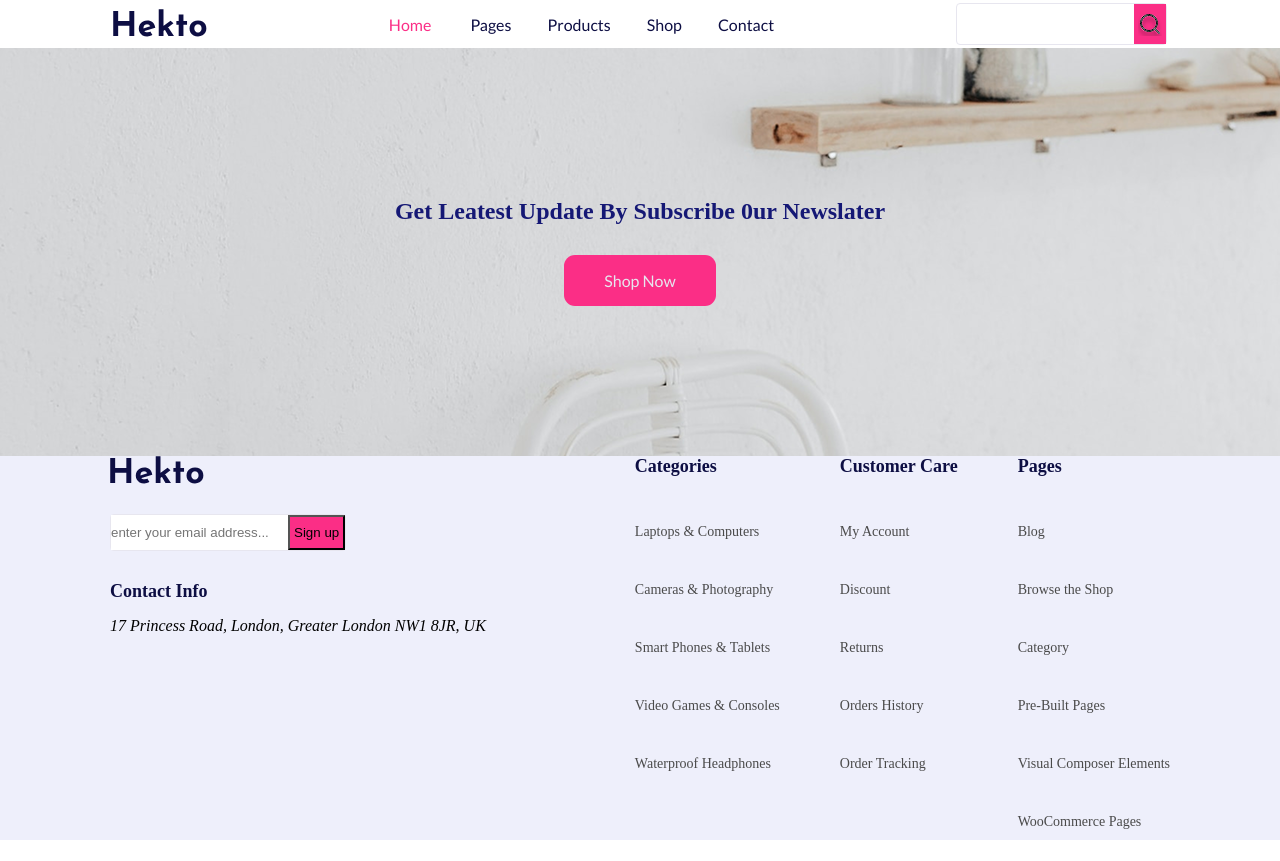
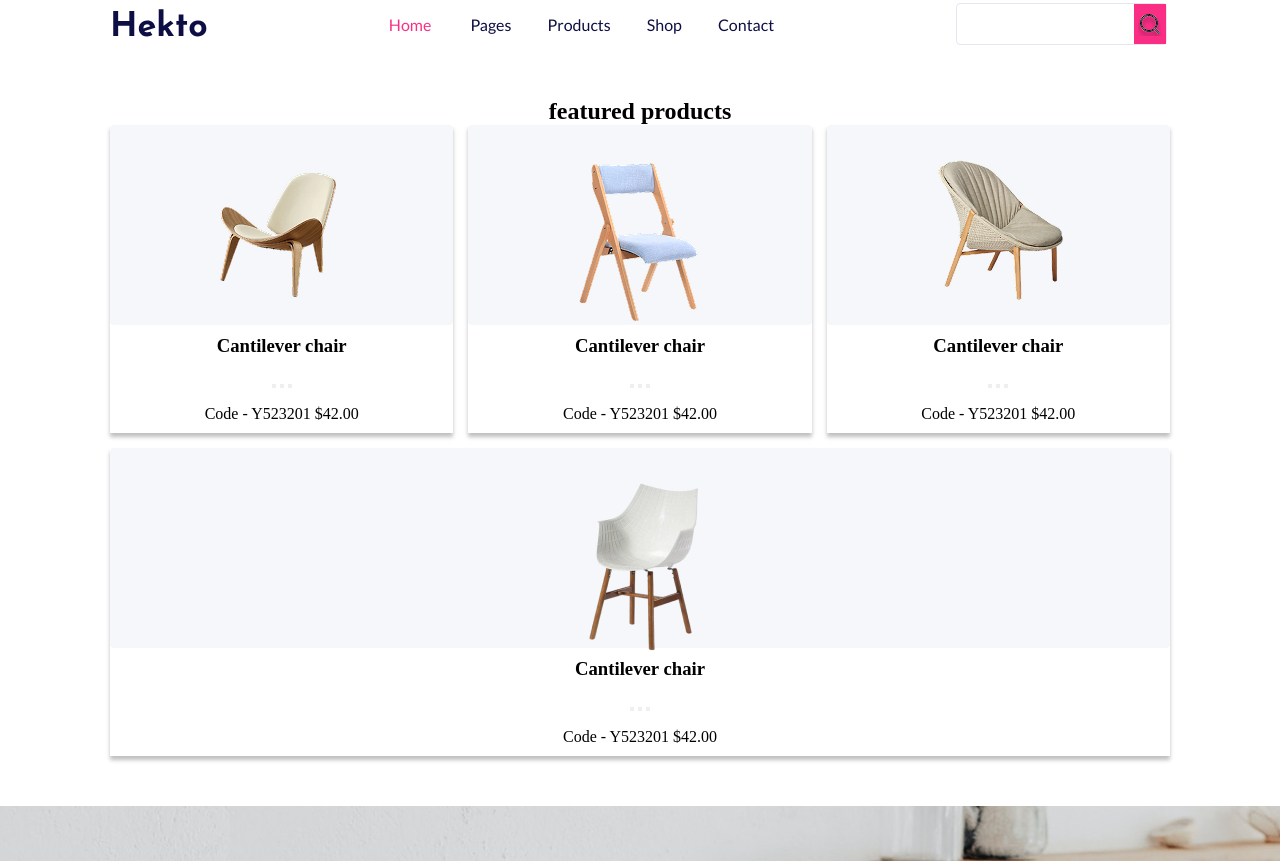
Before and after one commit to Adel-abualrub/hecto-project, a plain HTML site: page index.html in a window 1280 px wide. Shown: the top 861 px of the page. Before the commit the page ends 840 px from the top, so only its background shows below. Drawn offline with Linux system fonts and the light colour scheme.

Commit message:
featured products section

```diff
--- a/css/base.css
+++ b/css/base.css
@@ -128,3 +128,12 @@ footer{
 .align-left{
     text-align: left;
 }
+.text-center{
+text-align: center;
+}
+.text-right{
+    text-align: right;
+}
+.text-left{
+    text-align: left;
+}
--- a/css/main.css
+++ b/css/main.css
@@ -21,9 +21,44 @@ footer ul li {
 footer ul li a {
   text-decoration: none;
   color: #4A4A4A;
-  font-size: 14px;
+  font-size: 14px;}
+/*start featured product*/
+
+
+.featured-product{
+  padding: 50px 0px;
+}
+.featured-product .row{
+justify-content: flex-start;
+gap: 15px;
+flex-wrap: wrap;
+}
+
+.featured-product .product{
+flex: 1 0 300px;
+  box-shadow: 0px 4px 4px #00000040;
 
 }
+.product .img{
+  background-color: #F6F7FB;
+padding:30px;
+border-radius: 4px;
+height: 200px;
+
+}
+.product-details{
+  padding: 10px;
+  display: flex;
+  flex-direction: column;
+  gap: 15px;
+}
+.product h2{
+
+}
+/*end featured products*/
+
+/* start newsletter*/
+
 .newsletter{
   background-image: url(./../img/Rectangle\ 102.png);
   padding: 150px 0px;
--- a/index.html
+++ b/index.html
@@ -26,7 +26,7 @@
     <div class="row d-flex align-c space-between">
 
 
-<div class="logo"> <img src="./../img/Hekto.svg" alt=""></div>
+<div class="logo"> <img src="./img/Hekto.svg" alt=""></div>
 <nav>
     <i class="fa-solid fa-bars menu"></i>
 
@@ -49,6 +49,78 @@
 </header>
 
 <!-- end header-->
+
+<!--start products-->
+<div class="featured-product text-center">
+  <h2>featured products</h2>
+<div class="container">
+  <div class="row">
+    <div class="product">
+      <div class="img"><img src="./img/product1.png" alt="this is product 1"> </div>
+      <div class="product-details">
+<h3>Cantilever chair</h3>
+<div class="color-opition">
+<button class=" color color-one"></button>
+<button class=" color color-two"></button>
+<button class=" color color-three"></button>
+</div>
+<div class="product-info">
+  <span>Code - Y523201</span>
+  <span>$42.00</span>
+</div>
+      </div>
+    </div>
+      <div class="product">
+      <div class="img"><img src="./img/ch2.png" alt="this is product 1"> </div>
+      <div class="product-details">
+<h3>Cantilever chair</h3>
+<div class="color-opition">
+<button class=" color color-one"></button>
+<button class=" color color-two"></button>
+<button class=" color color-three"></button>
+</div>
+<div class="product-info">
+  <span>Code - Y523201</span>
+  <span>$42.00</span>
+</div>
+      </div>
+    </div>
+      <div class="product">
+      <div class="img"><img src="./img/ch3.png" alt="this is product 1"> </div>
+      <div class="product-details">
+<h3>Cantilever chair</h3>
+<div class="color-opition">
+<button class=" color color-one"></button>
+<button class=" color color-two"></button>
+<button class=" color color-three"></button>
+</div>
+<div class="product-info">
+  <span>Code - Y523201</span>
+  <span>$42.00</span>
+</div>
+      </div>
+    </div>
+      <div class="product">
+      <div class="img"><img src="./img/ch1.png" alt="this is product 1"> </div>
+      <div class="product-details">
+<h3>Cantilever chair</h3>
+<div class="color-opition">
+<button class=" color color-one"></button>
+<button class=" color color-two"></button>
+<button class=" color color-three"></button>
+</div>
+<div class="product-info">
+  <span>Code - Y523201</span>
+  <span>$42.00</span>
+</div>
+      </div>
+    </div>
+  </div>
+</div>
+
+
+</div>
+<!--end products-->
 <!-- start newsletter-->
 <div class="newsletter d-flex align-c flex-col gap30px ">
 
```
Also changed, not shown: img/ch1.png (added), img/ch2.png (added), img/ch3.png (added), img/product1.png (added).
